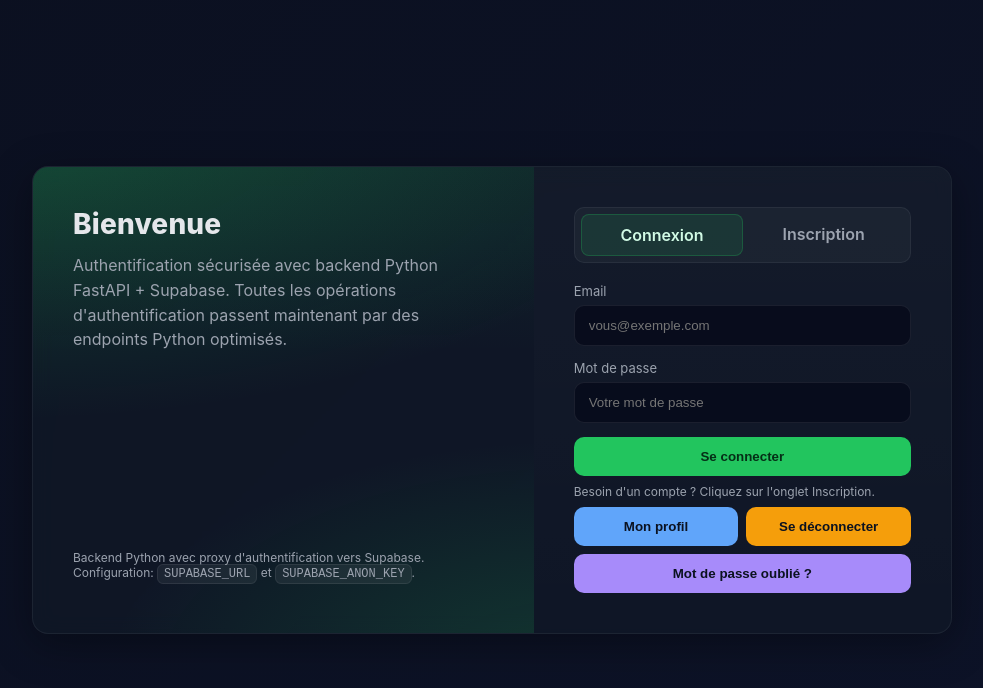
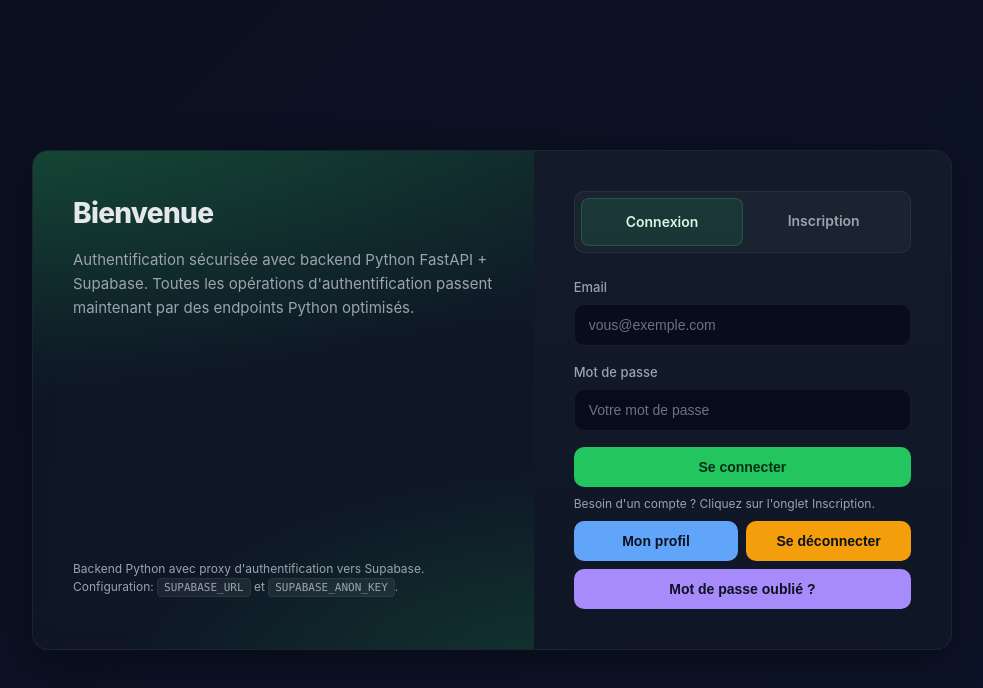
Before and after one commit to ilyes-Benyahia-Etudiant/Projet-JO-Python, a plain HTML site: page public/index.html in a window 1280 px wide. Shown: the whole page, without its empty margins (148-1131 px from the left). Drawn offline with nearby package versions, Linux system fonts and the light colour scheme; files that its build step writes are made by us from their sources; no server answers; files whose address does not match are found by name.

Commit message:
commit css-clean

```diff
--- a/public/css/styles.css
+++ b/public/css/styles.css
@@ -1,26 +1,339 @@
-:root{--bg:#0f172a;--panel:#111827;--text:#e5e7eb;--muted:#9ca3af;--primary:#22c55e;--primary-600:#16a34a;--danger:#ef4444}
-*{box-sizing:border-box}
-body{margin:0;background:linear-gradient(135deg,#0b1020,#0d1328);font-family:Inter,system-ui,Segoe UI,Roboto,Arial,sans-serif;color:var(--text);min-height:100vh;display:grid;place-items:center;padding:24px}
-.card{background:rgba(17,24,39,.75);backdrop-filter: blur(10px);border:1px solid rgba(255,255,255,.06);border-radius:16px;max-width:920px;width:100%;display:grid;grid-template-columns:1.2fr 1fr;overflow:hidden;box-shadow:0 10px 40px rgba(0,0,0,.35)}
-.visual{position:relative;background:radial-gradient(1200px 500px at -10% -10%, rgba(34,197,94,.25), transparent 60%),radial-gradient(800px 400px at 110% 110%, rgba(34,197,94,.2), transparent 60%),linear-gradient(180deg, rgba(34,197,94,.08), transparent 40%)}
-.visual-inner{padding:40px;display:flex;flex-direction:column;height:100%}
-h1{margin:0 0 12px 0;font-weight:800;letter-spacing:.2px;font-size:28px}
-p.lead{margin:0;color:var(--muted);line-height:1.55}
-.form{padding:40px;background:linear-gradient(180deg, rgba(255,255,255,.02), transparent)}
-.tabs{display:flex;background:rgba(255,255,255,.04);border:1px solid rgba(255,255,255,.06);padding:6px;border-radius:10px;margin-bottom:20px}
-.tab{flex:1;text-align:center;padding:10px 12px;border-radius:8px;cursor:pointer;color:var(--muted);user-select:none;font-weight:600;transition:.18s}
-.tab.active{background:rgba(34,197,94,.12);color:#d1fae5;border:1px solid rgba(34,197,94,.25)}
-.group{margin-bottom:14px}
-.label{display:block;margin-bottom:6px;color:var(--muted);font-size:13px}
-.input{width:100%;padding:12px 14px;border:1px solid rgba(255,255,255,.08);background:rgba(2,6,23,.6);color:var(--text);border-radius:10px;outline:none;transition:border .15s}
-.input:focus{border-color:rgba(34,197,94,.35)}
-.btn{width:100%;padding:12px 14px;border:0;border-radius:10px;background:var(--primary);color:#052e16;font-weight:800;cursor:pointer;transition:background .15s, transform .04s}
-.btn:hover{background:var(--primary-600)}
-.btn:active{transform:translateY(1px)}
-.hint{font-size:12px;color:var(--muted);margin-top:8px}
-.msg{margin-top:12px;padding:10px;border-radius:8px;border:1px solid rgba(255,255,255,.08);background:rgba(2,6,23,.5);font-size:14px}
-.msg.ok{border-color:rgba(34,197,94,.35);background:rgba(34,197,94,.08)}
-.msg.err{border-color:rgba(239,68,68,.35);background:rgba(239,68,68,.08)}
-.footer{margin-top:auto;color:var(--muted);font-size:12px}
-code.kv{background:rgba(255,255,255,.06);padding:2px 6px;border-radius:6px;border:1px solid rgba(255,255,255,.08)}
-@media (max-width: 860px){.card{grid-template-columns:1fr}.visual{display:none}}
+/* ===============================================
+   Variables CSS - Design System
+   =============================================== */
+:root {
+  /* Couleurs principales */
+  --primary: #22c55e;
+  --primary-600: #16a34a;
+  --primary-50: #f0fdf4;
+  --secondary: #3b82f6;
+  --accent: #a855f7;
+  --warning: #f59e0b;
+  --danger: #ef4444;
+
+  /* Couleurs de fond et panneaux */
+  --bg-primary: #0f172a;
+  --bg-secondary: #111827;
+  --bg-tertiary: #1e293b;
+  --panel-bg: rgba(17, 24, 39, 0.75);
+  --overlay-bg: rgba(2, 6, 23, 0.6);
+
+  /* Couleurs de texte */
+  --text-primary: #e5e7eb;
+  --text-secondary: #9ca3af;
+  --text-tertiary: #6b7280;
+
+  /* Bordures et effets */
+  --border-subtle: rgba(255, 255, 255, 0.06);
+  --border-focus: rgba(34, 197, 94, 0.35);
+  --shadow-lg: 0 10px 40px rgba(0, 0, 0, 0.35);
+  --shadow-md: 0 4px 16px rgba(0, 0, 0, 0.25);
+
+  /* Transitions et animations */
+  --transition-fast: 0.15s ease;
+  --transition-medium: 0.25s ease;
+  --border-radius: 10px;
+  --border-radius-lg: 16px;
+}
+
+/* ===============================================
+   Reset et Configuration Globale
+   =============================================== */
+*,
+*::before,
+*::after {
+  box-sizing: border-box;
+}
+
+body {
+  margin: 0;
+  padding: 24px;
+  min-height: 100vh;
+  font-family: 'Inter', system-ui, 'Segoe UI', 'Roboto', Arial, sans-serif;
+  background: linear-gradient(135deg, #0b1020, #0d1328);
+  color: var(--text-primary);
+  display: grid;
+  place-items: center;
+  line-height: 1.6;
+}
+
+/* ===============================================
+   Composants Principaux
+   =============================================== */
+
+/* Carte principale */
+.card {
+  background: var(--panel-bg);
+  backdrop-filter: blur(10px);
+  border: 1px solid var(--border-subtle);
+  border-radius: var(--border-radius-lg);
+  max-width: 920px;
+  width: 100%;
+  display: grid;
+  grid-template-columns: 1.2fr 1fr;
+  overflow: hidden;
+  box-shadow: var(--shadow-lg);
+}
+
+/* Section visuelle */
+.visual {
+  position: relative;
+  background:
+    radial-gradient(1200px 500px at -10% -10%, rgba(34, 197, 94, 0.25), transparent 60%),
+    radial-gradient(800px 400px at 110% 110%, rgba(34, 197, 94, 0.2), transparent 60%),
+    linear-gradient(180deg, rgba(34, 197, 94, 0.08), transparent 40%);
+}
+
+.visual-inner {
+  padding: 40px;
+  display: flex;
+  flex-direction: column;
+  height: 100%;
+}
+
+/* Section formulaire */
+.form {
+  padding: 40px;
+  background: linear-gradient(180deg, rgba(255, 255, 255, 0.02), transparent);
+}
+
+/* ===============================================
+   Typographie
+   =============================================== */
+h1 {
+  margin: 0 0 12px 0;
+  font-weight: 800;
+  font-size: 28px;
+  letter-spacing: -0.025em;
+  color: var(--text-primary);
+}
+
+p.lead {
+  margin: 0;
+  color: var(--text-secondary);
+  line-height: 1.6;
+  font-size: 15px;
+}
+
+.hint {
+  font-size: 12px;
+  color: var(--text-secondary);
+  margin-top: 8px;
+  line-height: 1.5;
+}
+
+.footer {
+  margin-top: auto;
+  color: var(--text-secondary);
+  font-size: 12px;
+  line-height: 1.5;
+}
+
+/* ===============================================
+   Navigation par Onglets
+   =============================================== */
+.tabs {
+  display: flex;
+  background: rgba(255, 255, 255, 0.04);
+  border: 1px solid var(--border-subtle);
+  padding: 6px;
+  border-radius: var(--border-radius);
+  margin-bottom: 24px;
+}
+
+.tab {
+  flex: 1;
+  text-align: center;
+  padding: 12px 16px;
+  border-radius: 8px;
+  cursor: pointer;
+  color: var(--text-secondary);
+  user-select: none;
+  font-weight: 600;
+  font-size: 14px;
+  transition: all var(--transition-fast);
+}
+
+.tab:hover {
+  color: var(--text-primary);
+  background: rgba(255, 255, 255, 0.02);
+}
+
+.tab.active {
+  background: rgba(34, 197, 94, 0.12);
+  color: #d1fae5;
+  border: 1px solid rgba(34, 197, 94, 0.25);
+}
+
+/* ===============================================
+   Formulaires et Contrôles
+   =============================================== */
+.group {
+  margin-bottom: 16px;
+}
+
+.label {
+  display: block;
+  margin-bottom: 6px;
+  color: var(--text-secondary);
+  font-size: 13px;
+  font-weight: 500;
+}
+
+.input {
+  width: 100%;
+  padding: 12px 14px;
+  border: 1px solid var(--border-subtle);
+  background: var(--overlay-bg);
+  color: var(--text-primary);
+  border-radius: var(--border-radius);
+  outline: none;
+  font-size: 14px;
+  transition: border-color var(--transition-fast);
+}
+
+.input::placeholder {
+  color: var(--text-tertiary);
+}
+
+.input:focus {
+  border-color: var(--border-focus);
+  box-shadow: 0 0 0 3px rgba(34, 197, 94, 0.1);
+}
+
+/* ===============================================
+   Boutons
+   =============================================== */
+.btn {
+  width: 100%;
+  padding: 12px 16px;
+  border: 0;
+  border-radius: var(--border-radius);
+  background: var(--primary);
+  color: #052e16;
+  font-weight: 700;
+  font-size: 14px;
+  cursor: pointer;
+  transition: all var(--transition-fast);
+  display: inline-flex;
+  align-items: center;
+  justify-content: center;
+  text-decoration: none;
+}
+
+.btn:hover {
+  background: var(--primary-600);
+  transform: translateY(-1px);
+  box-shadow: var(--shadow-md);
+}
+
+.btn:active {
+  transform: translateY(0);
+}
+
+.btn:disabled {
+  opacity: 0.6;
+  cursor: not-allowed;
+  transform: none;
+}
+
+/* Variantes de boutons */
+.btn-secondary {
+  background: var(--secondary);
+  color: white;
+}
+
+.btn-secondary:hover {
+  background: #2563eb;
+}
+
+.btn-accent {
+  background: var(--accent);
+  color: white;
+}
+
+.btn-accent:hover {
+  background: #9333ea;
+}
+
+.btn-warning {
+  background: var(--warning);
+  color: #0b1220;
+}
+
+.btn-warning:hover {
+  background: #d97706;
+}
+
+/* ===============================================
+   Messages et Notifications
+   =============================================== */
+.msg {
+  margin-top: 12px;
+  padding: 12px 14px;
+  border-radius: var(--border-radius);
+  border: 1px solid var(--border-subtle);
+  background: var(--overlay-bg);
+  font-size: 14px;
+  line-height: 1.5;
+}
+
+.msg.ok {
+  border-color: rgba(34, 197, 94, 0.35);
+  background: rgba(34, 197, 94, 0.08);
+  color: #d1fae5;
+}
+
+.msg.err {
+  border-color: rgba(239, 68, 68, 0.35);
+  background: rgba(239, 68, 68, 0.08);
+  color: #fecaca;
+}
+
+/* ===============================================
+   Éléments Visuels
+   =============================================== */
+code.kv {
+  background: rgba(255, 255, 255, 0.06);
+  padding: 2px 6px;
+  border-radius: 4px;
+  border: 1px solid var(--border-subtle);
+  font-family: 'JetBrains Mono', 'Fira Code', Consolas, monospace;
+  font-size: 11px;
+}
+
+/* ===============================================
+   Layout Responsive
+   =============================================== */
+@media (max-width: 860px) {
+  .card {
+    grid-template-columns: 1fr;
+    max-width: 480px;
+  }
+
+  .visual {
+    display: none;
+  }
+
+  .form {
+    padding: 32px 24px;
+  }
+
+  body {
+    padding: 16px;
+  }
+}
+
+@media (max-width: 480px) {
+  .form {
+    padding: 24px 16px;
+  }
+
+  h1 {
+    font-size: 24px;
+  }
+
+  .btn {
+    padding: 14px 16px;
+  }
+}
```
